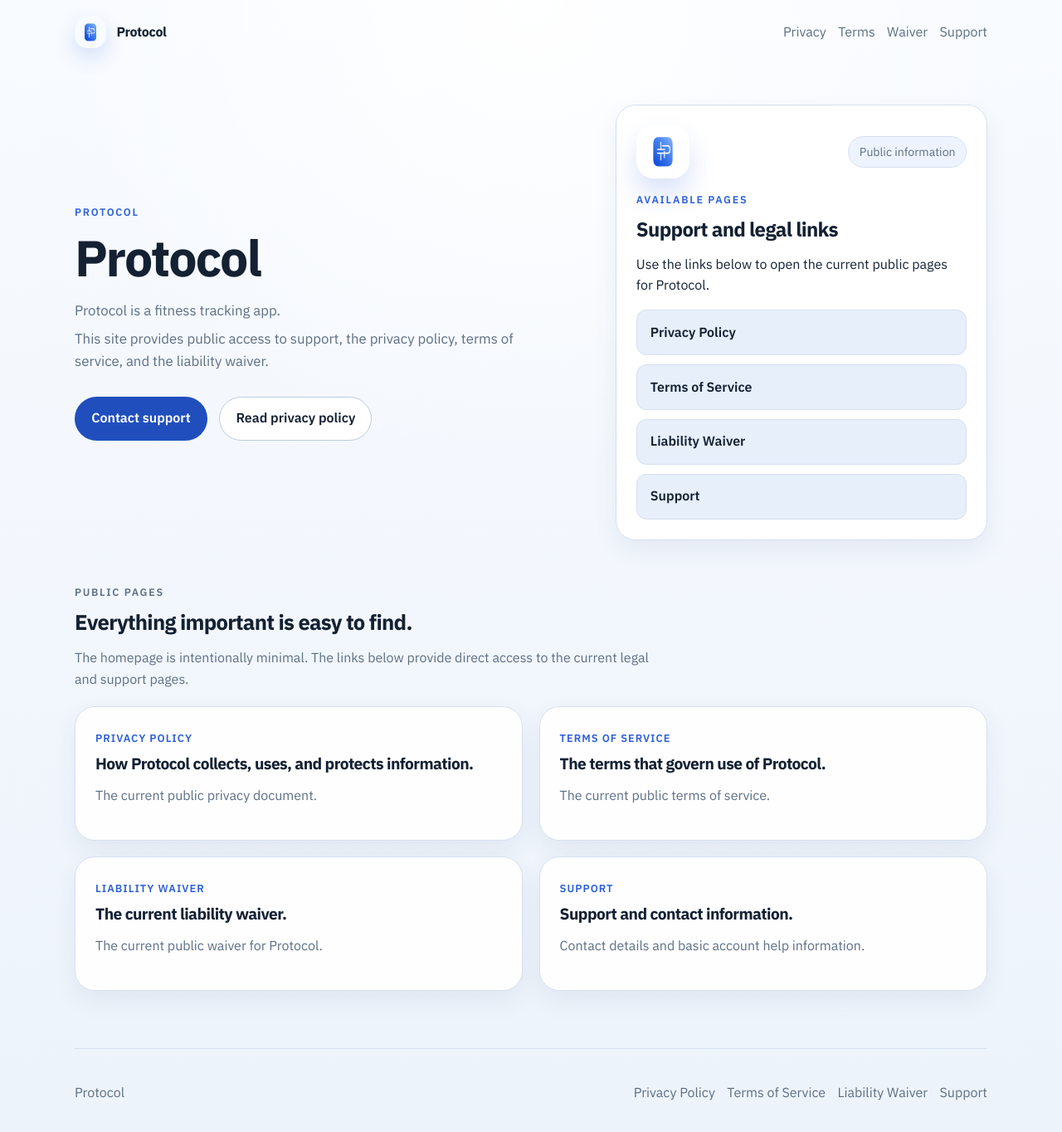
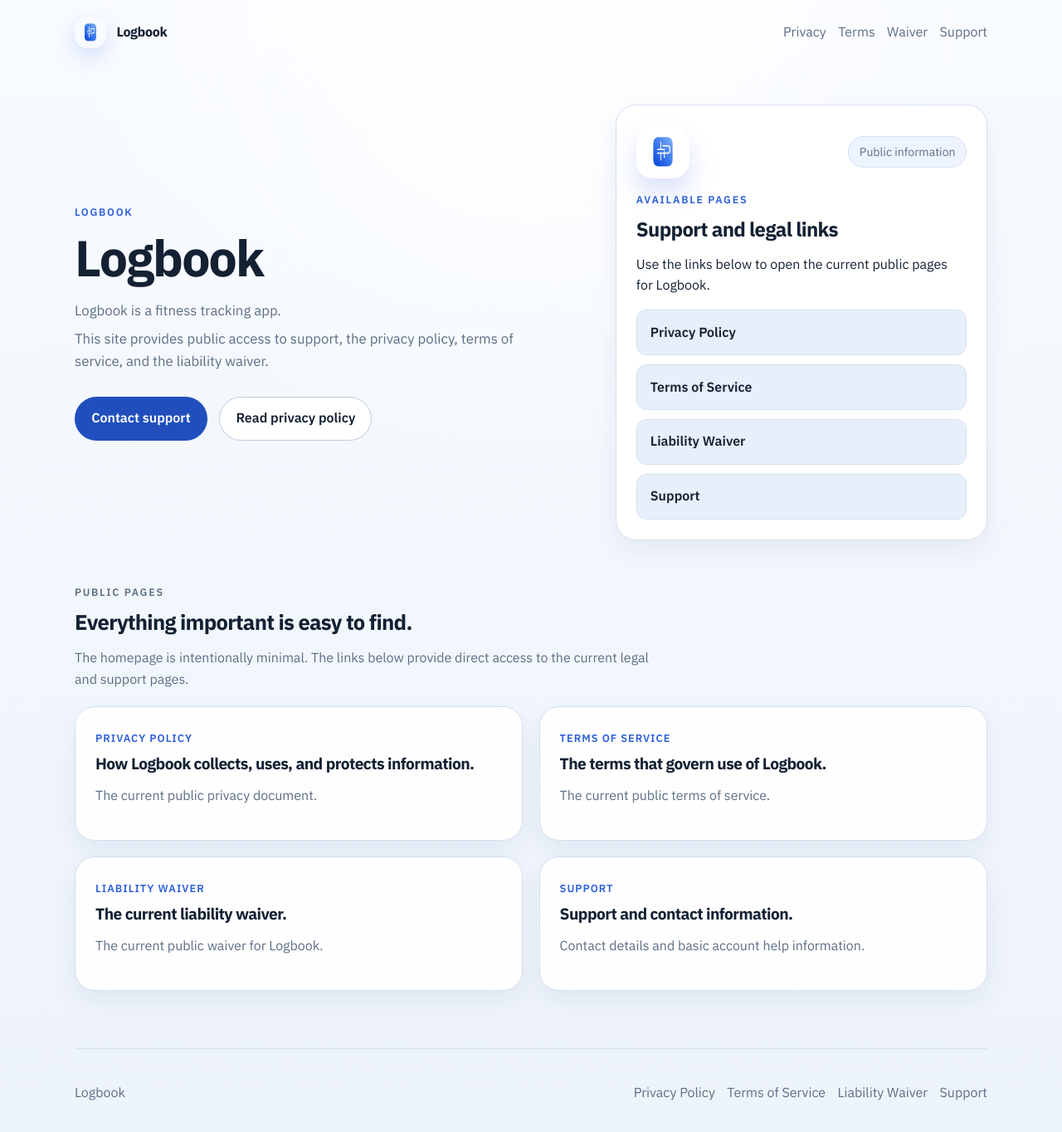
Before and after one commit to mlitfin123/Protocol-Fitness-Tracker, a plain HTML site: page index.html in a window 1280 px wide. Shown: the whole page at 83% size. Drawn offline with Linux system fonts and the light colour scheme.

Commit message:
Rename Protocol to Logbook

```diff
--- a/index.html
+++ b/index.html
@@ -3,10 +3,10 @@
   <head>
     <meta charset="UTF-8" />
     <meta name="viewport" content="width=device-width, initial-scale=1.0" />
-    <title>Protocol</title>
+    <title>Logbook</title>
     <meta
       name="description"
-      content="Protocol is a fitness tracking app. This site provides public support and legal information."
+      content="Logbook is a fitness tracking app. This site provides public support and legal information."
     />
     <link rel="preconnect" href="https://fonts.googleapis.com" />
     <link rel="preconnect" href="https://fonts.gstatic.com" crossorigin />
@@ -24,13 +24,13 @@
   <body>
     <div class="site-shell">
       <header class="site-header">
-        <a class="brand" href="index.html" aria-label="Protocol home">
+        <a class="brand" href="index.html" aria-label="Logbook home">
           <img
             class="brand-logo"
             src="./protocol_icon/protocol_transparent.png?v=20260417a"
             alt=""
           />
-          <span>Protocol</span>
+          <span>Logbook</span>
         </a>
         <nav class="site-nav" aria-label="Primary">
           <a href="privacy.html">Privacy</a>
@@ -43,10 +43,10 @@
       <main>
         <section class="hero">
           <div>
-            <p class="eyebrow">Protocol</p>
-            <h1>Protocol</h1>
+            <p class="eyebrow">Logbook</p>
+            <h1>Logbook</h1>
             <p class="lead">
-              Protocol is a fitness tracking app.
+              Logbook is a fitness tracking app.
             </p>
             <p class="lead sublead">
               This site provides public access to support, the privacy policy,
@@ -62,7 +62,7 @@
             </div>
           </div>
 
-          <aside class="card hero-card" aria-label="Protocol links">
+          <aside class="card hero-card" aria-label="Logbook links">
             <div class="hero-card-brand">
               <img
                 class="hero-card-logo"
@@ -75,7 +75,7 @@
             <h2>Support and legal links</h2>
             <p>
               Use the links below to open the current public pages for
-              Protocol.
+              Logbook.
             </p>
             <div class="hero-link-list" role="list">
               <a class="hero-link-row" href="privacy.html">Privacy Policy</a>
@@ -99,7 +99,7 @@
           <div class="resource-grid">
             <a class="card resource-card" href="privacy.html">
               <span class="resource-label">Privacy Policy</span>
-              <h3>How Protocol collects, uses, and protects information.</h3>
+              <h3>How Logbook collects, uses, and protects information.</h3>
               <p>
                 The current public privacy document.
               </p>
@@ -107,7 +107,7 @@
 
             <a class="card resource-card" href="terms.html">
               <span class="resource-label">Terms of Service</span>
-              <h3>The terms that govern use of Protocol.</h3>
+              <h3>The terms that govern use of Logbook.</h3>
               <p>
                 The current public terms of service.
               </p>
@@ -117,7 +117,7 @@
               <span class="resource-label">Liability Waiver</span>
               <h3>The current liability waiver.</h3>
               <p>
-                The current public waiver for Protocol.
+                The current public waiver for Logbook.
               </p>
             </a>
 
@@ -133,7 +133,7 @@
       </main>
 
       <footer class="site-footer">
-        <p>Protocol</p>
+        <p>Logbook</p>
         <nav class="footer-nav" aria-label="Footer">
           <a href="privacy.html">Privacy Policy</a>
           <a href="terms.html">Terms of Service</a>
```
Also changed, not shown: privacy.html (+7 -7 lines), support.html (+5 -5 lines), terms.html (+7 -7 lines), waiver.html (+7 -7 lines).
